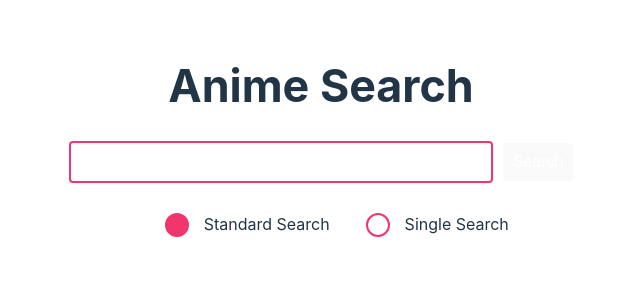
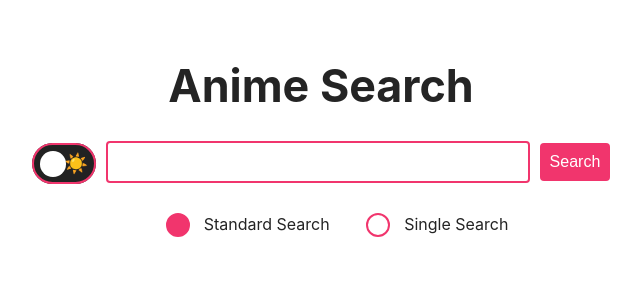
Before and after one commit to iaco32/search-anime, a Vue app: page / in a window 1280 px wide. Shown: the top 300 px of the page, without its empty margins (319-960 px from the left). Built offline with nearby package versions, Linux system fonts and the light colour scheme.

Commit message:
Add theme selection

```diff
--- a/src/App.vue
+++ b/src/App.vue
@@ -7,7 +7,8 @@
 </template>
 
 <script setup lang="ts">
-import Anilist from "./components/AnimeSearch.vue"
 import Search from "./components/Search.vue"
+import Anilist from "./components/AnimeContainer.vue"
+
 
 </script>
--- a/src/components/Search.vue
+++ b/src/components/Search.vue
@@ -1,6 +1,12 @@
 <template>
     <div>
         <form @submit.prevent="searchToStore">
+            <label class="switch-label">
+                <input @change="toggleTheme" id="checkbox" type="checkbox" class="switch-checkbox" />
+                <span>🌙</span>
+                <span>☀️</span>
+                <div class="switch-toggle" :class="{ 'switch-toggle-checked': userTheme === 'dark' }"></div>
+            </label>
             <input id="search-input" type="text" v-model.trim="searchQuery" placeholder="Enter title (e.g: 'Naruto')" />
             <button @click="searchToStore">Search</button>
         </form>
@@ -16,9 +22,47 @@
 </template>
 
 <script setup lang="ts">
-import { ref } from "vue";
+import { ref, onMounted } from "vue";
 import { useSearchStore } from "../store/SearchStore"
 
+export type UserTheme = 'light' | 'dark';
+
+const setTheme = (theme: UserTheme) => {
+    localStorage.setItem('user-theme', theme);
+    userTheme.value = theme;
+    document.documentElement.className = theme;
+};
+
+// Remember the user's current preference.
+const getTheme = (): UserTheme => {
+    return localStorage.getItem('user-theme') as UserTheme;
+};
+
+// this is what happens when the user clicks on the switch:
+// read out the local storage value for the user theme and, based on it, execute the setTheme method.
+const toggleTheme = (): void => {
+    const activeTheme = localStorage.getItem('user-theme');
+    if (activeTheme === 'light') {
+        setTheme('dark');
+    } else {
+        setTheme('light');
+    }
+};
+
+// initially set a user theme based on the user's browser settings.
+const getMediaPreference = (): UserTheme => {
+    const hasDarkPreference = window.matchMedia('(prefers-color-scheme: dark)').matches;
+    if (hasDarkPreference) {
+        return 'dark';
+    } else {
+        return 'light';
+    }
+};
+
+// set userTheme value from localStorage or from user's browser setiings.
+const userTheme = ref<UserTheme>(getTheme() || getMediaPreference());
+
+// Pinia Store
 const store = useSearchStore();
 const { newSearch } = store;
 
@@ -29,4 +73,8 @@ const searchType = ref("standard");
 const searchToStore = () => {
     newSearch(searchQuery.value, searchType.value);
 }
+
+onMounted(() => {
+    setTheme(userTheme.value)
+});
 </script>
--- a/src/styles/animations.css
+++ b/src/styles/animations.css
@@ -1,3 +1,7 @@
+.switch-toggle-checked {
+    transform: translateX(calc(4rem * 0.43)) !important;
+}
+
 .loading-spinner {
     border: 1rem solid #f3f3f3;
     border-top: 1rem solid #f1356d;
--- a/src/styles/mainStyle.css
+++ b/src/styles/mainStyle.css
@@ -12,6 +12,19 @@
   -webkit-font-smoothing: antialiased;
   -moz-osx-font-smoothing: grayscale;
   -webkit-text-size-adjust: 100%;
+  --toggle-switch-color: #242424;
+  --toggle-background-color: #f1356d;
+  --input-background-color: #242424;
+  --input-text-color: #ffffff;
+}
+
+:root.light {
+  color: #242424;
+  background-color: #ffffff;
+  --toggle-switch-color: #ffffff;
+  --toggle-background-color: #222;
+  --input-background-color: #ffffff;
+  --input-text-color: #242424;
 }
 
 /* ::start Generic Style */
@@ -37,11 +50,30 @@ h1 {
   line-height: 1.1;
 }
 
+#app {
+  max-width: 1280px;
+  margin: 0 auto;
+  padding: 2rem 0 2rem 0;
+  text-align: center;
+}
+/* ::end Generic Style */
+
+
+
+
+/* ::start Search style */
+form {
+  align-items: center;
+  margin-bottom: 1.25rem;
+}
+
 input {
+  background-color: var(--input-background-color);
+  color: var(--input-text-color);
   padding: 0.625rem;
   border: 0.125rem solid #f1356d;
   border-radius: 0.25rem;
-  margin-right: 0.625rem;
+  margin-right: 0.6rem;
   font-size: 1rem;
   width: 11rem;
   max-width: 100%;
@@ -61,25 +93,39 @@ button:hover {
   background-color: #d12d5c;
 }
 
-
-#app {
-  max-width: 1280px;
-  margin: 0 auto;
-  padding: 2rem 0 2rem 0;
-  text-align: center;
-}
-
-/* ::end Generic Style */
-
-/* ::start Anime Search style */
-form {
-  align-items: center;
-  margin-bottom: 1.25rem;
-}
-
 .search-type input {
   width: auto;
   font-size: 1rem;
+}
+
+.switch-checkbox {
+  display: none;
+}
+
+.switch-label {
+  top: 0.2rem;
+  margin-right: 0.6rem;
+  background: var(--toggle-background-color);
+  border: 0.125rem solid #f1356d;
+  border-radius: 4rem;
+  cursor: pointer;
+  font-size: calc(4rem * 0.3);
+  position: relative;
+  padding: calc(4rem * 0.1);
+  transition: background 0.5s ease;
+  z-index: 1;
+}
+
+.switch-toggle {
+  position: absolute;
+  background-color: var(--toggle-switch-color);
+  border-radius: 50%;
+  top: calc(4rem * 0.1);
+  left: calc(4rem * 0.1);
+  height: calc(4rem * 0.4);
+  width: calc(4rem * 0.4);
+  transform: translateX(0);
+  transition: transform 0.3s ease, background-color 0.5s ease;
 }
 
 .search-type input[type=radio] {
@@ -92,7 +138,9 @@ form {
 .search-type input[type=radio]:checked {
   background-color: #f1356d;
 }
+/* ::end Search style */
 
+/* ::start Anime Detail style */
 .anime-search-container {
   display: flex;
   flex-direction: column;
@@ -142,20 +190,17 @@ form {
 .anime-summary strong {
   color: #f1356d;
 }
-
-/* ::end Anime Search style */
+/* ::end Anime Detail style */
 
 @media (prefers-color-scheme: light) {
   :root {
-    color: #213547;
+    color: #242424;
     background-color: #ffffff;
   }
   a:hover {
     color: #747bff;
   }
-  button {
-    background-color: #f9f9f9;
-  }
+
 }
 
 @media screen and (min-width: 580px) {
```
Also changed, not shown: src/components/AnimeContainer.vue (renamed from src/components/AnimeSearch.vue).
